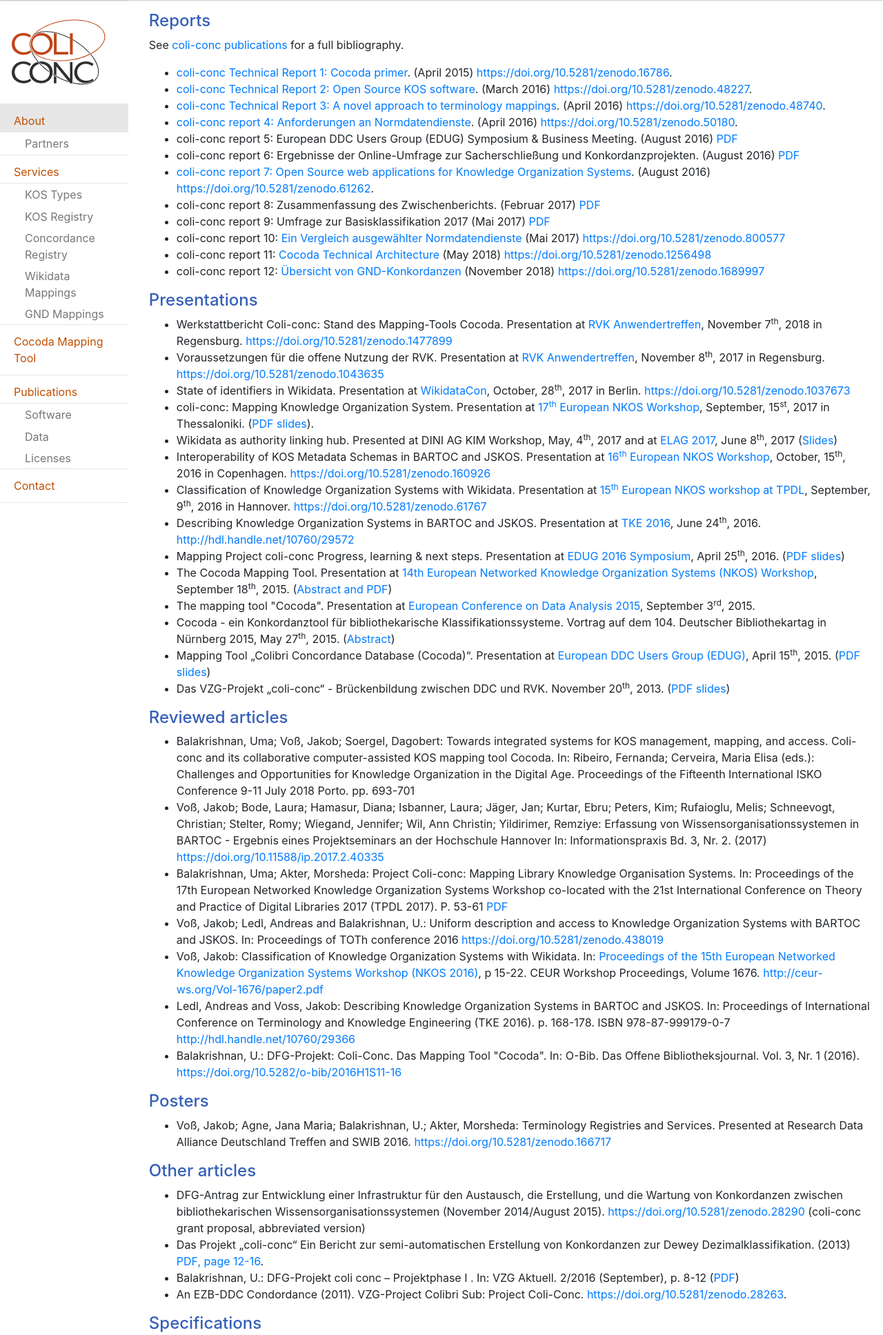
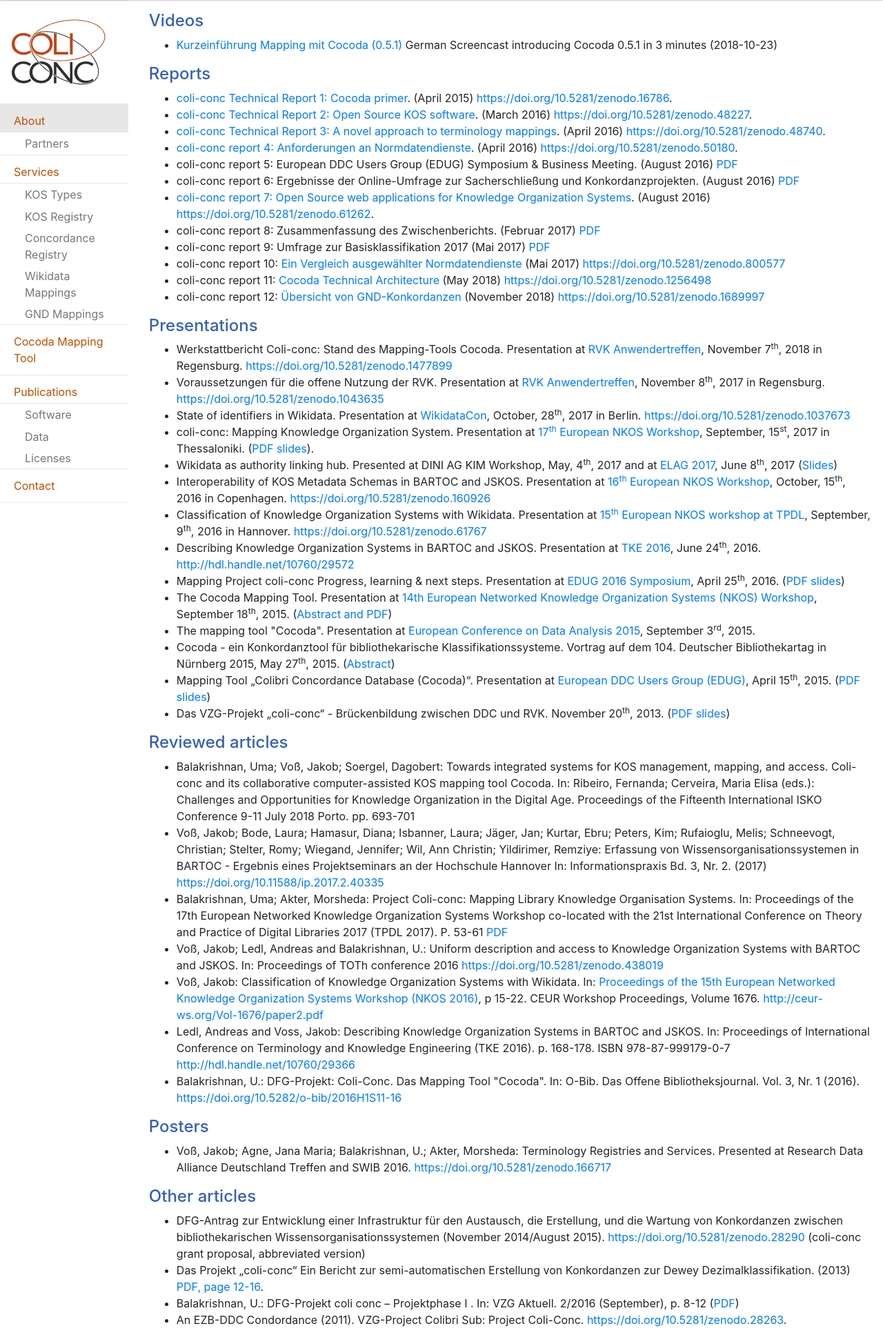
Before and after one commit to gbv/coli-conc.gbv.de, a PHP site: page /publications in a window 1280 px wide. Shown: the part 40-1975 px from the top of the page at 69% size. Run offline with PHP 8.4, Linux system fonts and the light colour scheme; data that the repository does not hold is empty; some libraries are stand-ins or nearby versions; some web fonts are replaced.

Commit message:
Add screencast

```diff
--- a/publications/index.php
+++ b/publications/index.php
@@ -3,12 +3,15 @@ $BASE = '..';
 include "$BASE/header.php";
 ?>
 
+<h4>Videos</h4>
+<ul>
+  <li>
+    <a href="https://vimeo.com/296616305">Kurzeinführung Mapping mit Cocoda (0.5.1)</a>
+    German Screencast introducing Cocoda 0.5.1 in 3 minutes (2018-10-23)
+  </li>
+</ul>
+
 <h4>Reports</h4>
-<p>
-  See
-    <a href="https://www.zotero.org/groups/coli-conc/items/collectionKey/WCRJ5V4U">coli-conc publications</a>
-   for a full bibliography.
-</p>
 <ul>
   <li>
     <a href="tr1.html">coli-conc Technical Report 1: Cocoda primer</a>. (April 2015)
@@ -220,6 +223,11 @@ include "$BASE/header.php";
     <a href="https://doi.org/10.5281/zenodo.28263">https://doi.org/10.5281/zenodo.28263</a>.
   </li>
 </ul>
+<p>
+  The <a href="https://www.zotero.org/groups/coli-conc/items/collectionKey/WCRJ5V4U">coli-conc publications</a>
+  bibliography at Zotero contains additional publication but it is not updated anymore.
+</p>
+
 <h4>Specifications</h4>
 <table class="table">
   <thead>
```
